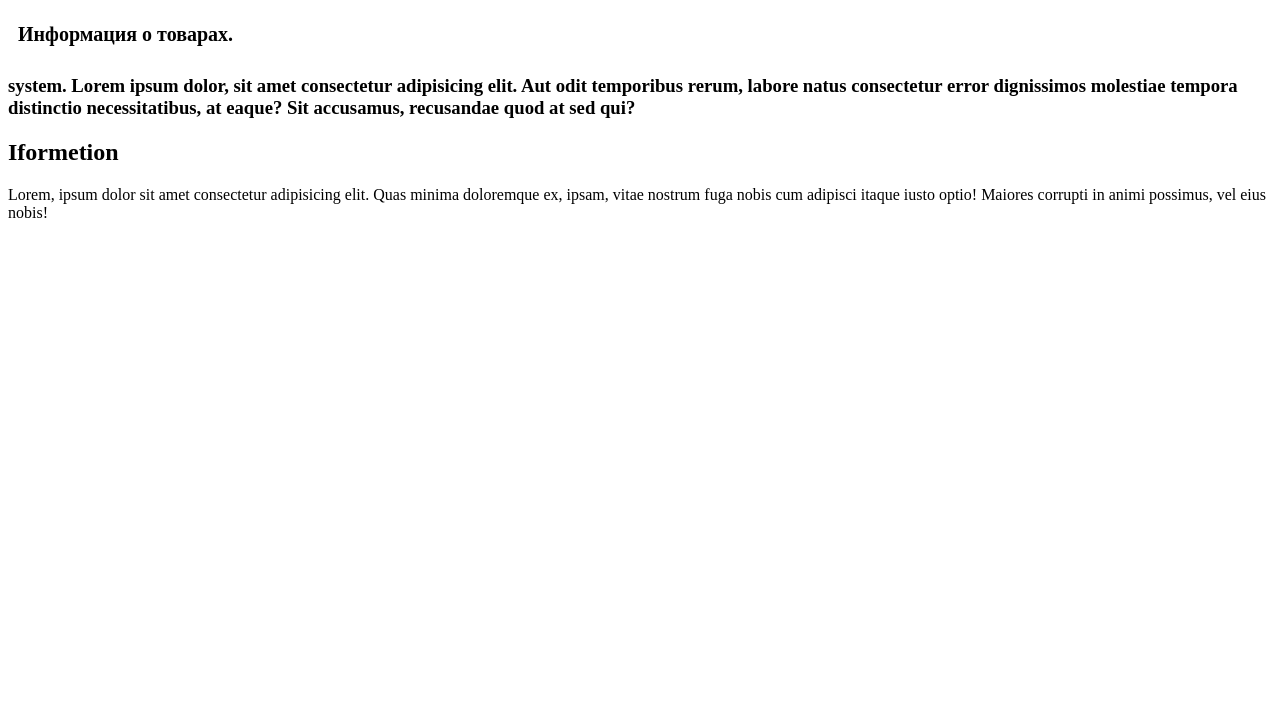
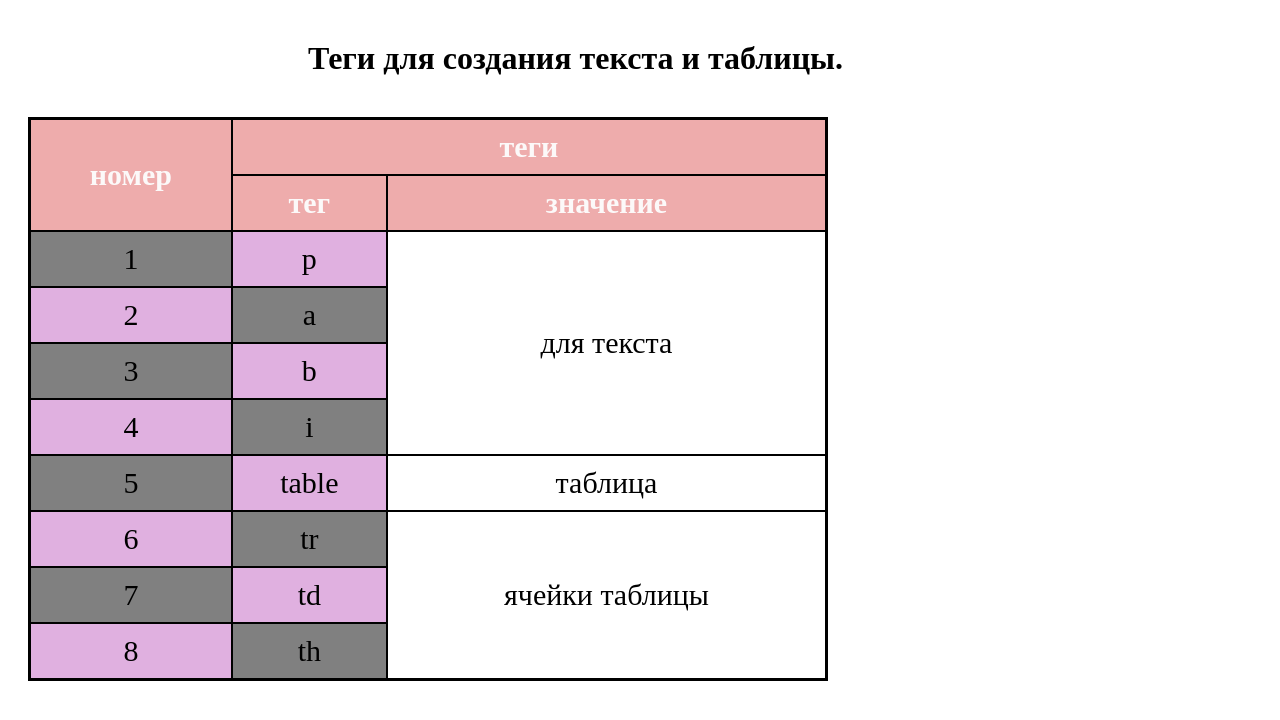
Before and after one commit to stangaan/HTML, a plain HTML site: page index.html in a window 1280 px wide. Drawn offline with Linux system fonts and the light colour scheme; files that its build step writes are made by us from their sources.

Commit message:
Домашка к 4 уроку

```diff
--- a/index.html
+++ b/index.html
@@ -1,27 +1,64 @@
 <!DOCTYPE html>
 <html lang="en">
-<head>
-  <meta charset="UTF-8">
-  <meta http-equiv="X-UA-Compatible" content="IE=edge">
-  <meta name="viewport" content="width=device-width, initial-scale=1.0">
-  <title>Document</title>
-  <link rel="stylesheet" href="style.css">
-</head>
-<body>
-  <div id="mein" >
-    <h1 class="text">Информация о товарах.</h1>
-    <h3>
-      <p class="info">
-        system.
-Lorem ipsum dolor, sit amet consectetur adipisicing elit. Aut odit temporibus rerum, labore natus consectetur error dignissimos molestiae tempora distinctio necessitatibus, at eaque? Sit accusamus, recusandae quod at sed qui?
-      </p>
-    </h3>
-  </div>
-  <div id="products">
-    <h2>Iformetion</h2>
-    <p class="info">
-      Lorem, ipsum dolor sit amet consectetur adipisicing elit. Quas minima doloremque ex, ipsam, vitae nostrum fuga nobis cum adipisci itaque iusto optio! Maiores corrupti in animi possimus, vel eius nobis!
-    </p>
-  </div>
-</body>
+  <head>
+    <meta charset="UTF-8" />
+    <meta http-equiv="X-UA-Compatible" content="IE=edge" />
+    <meta name="viewport" content="width=device-width, initial-scale=1.0" />
+    <title>HoumworkTable</title>
+    <link rel="stylesheet" href="style.css" />
+  </head>
+  <body>
+    <h1>Теги для создания текста и таблицы.</h1>
+    <table align="center" cellpadding="10">
+      <tr>
+        <th rowspan="2">номер</th>
+        <th colspan="2">теги</th>
+      </tr>
+      <tr>
+         <th>тeг</th>
+        <th>значение</th>
+
+      </tr>
+      <tr align="center">
+        <td nth-child(even bgcolor="gray" )>1</td>
+        <td nth-child(even bgcolor="hellblue">p</td>
+        <td rowspan="5">для текста</td>
+      </tr>
+
+      <tr align="center">
+        <td nth-child(even bgcolor="hellblue" )>2</td>
+        <td nth-child(even bgcolor="gray" )>a</td>
+        <tr></tr>
+      </tr>
+      <tr align="center">
+        <td nth-child(even bgcolor="gray" )>3</td>
+        <td nth-child(even bgcolor="hellblue">b</td>
+
+      </tr>
+      <tr align="center">
+        <td nth-child(even bgcolor="hellblue">4</td>
+        <td nth-child(even bgcolor="gray" )>i</td>
+        <tr></tr>
+      </tr>
+      <tr align="center">
+        <td nth-child(even bgcolor="gray" )>5</td>
+        <td nth-child(even bgcolor="hellblue">table</td>
+        <td >таблица</td>
+      </tr>
+      <tr align="center">
+        <td nth-child(even bgcolor="hellblue">6</td>
+        <td nth-child(even bgcolor="gray" )>tr</td>
+                <td rowspan="3">ячейки таблицы</td>
+      </tr>
+      <tr align="center">
+        <td nth-child(even bgcolor="gray" )>7</td>
+        <td nth-child(even bgcolor="hellblue">td</td>
+      </tr>
+      <tr align="center">
+        <td nth-child(even bgcolor="hellblue">8</td>
+        <td nth-child(even bgcolor="gray" )>th</td>
+        <tr></tr>
+      </tr>
+    </table>
+  </body>
 </html>
--- /dev/null
+++ b/style.css
@@ -0,0 +1,22 @@
+h1 {
+  margin: 40px 300px;
+}
+table {
+  border-collapse: collapse;
+  margin: 20px;
+  font-size: 30px;
+  border: 3px solid black;
+  border-collapse: collapse;
+  width: 800px;
+  height: 400px;
+}
+th {
+  background: rgb(238, 172, 172);
+  color: rgb(252, 249, 249);
+}
+th {
+  border: 2px solid black;
+}
+td {
+  border: 2px solid black;
+}
```
